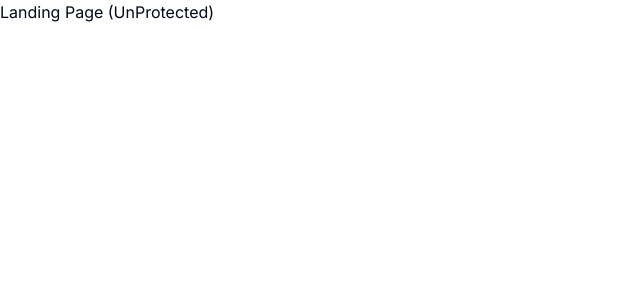
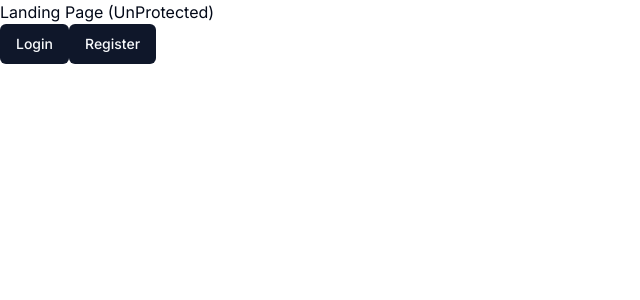
Before and after one commit to ashrrithk/genie-web, a Next.js app: page / in a window 1280 px wide. Shown: the top 300 px of the page, without its empty margins (0-640 px from the left). Built offline with nearby package versions, Linux system fonts and the light colour scheme.

Commit message:
auth added

```diff
--- /dev/null
+++ b/app/(auth)/(routes)/sign-in/[[...sign-in]]/page.tsx
@@ -0,0 +1,5 @@
+import { SignIn } from "@clerk/nextjs";
+
+export default function Page() {
+  return <SignIn />;
+}
--- /dev/null
+++ b/app/(auth)/(routes)/sign-up/[[...sign-up]]/page.tsx
@@ -0,0 +1,5 @@
+import { SignUp } from "@clerk/nextjs";
+
+export default function Page() {
+  return <SignUp />;
+}
--- /dev/null
+++ b/app/(auth)/layout.tsx
@@ -0,0 +1,9 @@
+import exp from "constants";
+
+const AuthLayout = ({ children }: { children: React.ReactNode }) => {
+  return (
+    <div className="flex items-center justify-center h-full">{children}</div>
+  );
+};
+
+export default AuthLayout;
--- a/app/(dashboard)/(routes)/dashboard/page.tsx
+++ b/app/(dashboard)/(routes)/dashboard/page.tsx
@@ -1,10 +1,12 @@
 import { Button } from "@/components/ui/button";
+import { UserButton } from "@clerk/nextjs";
 import Image from "next/image";
 
 export default function DashboardPage() {
   return (
     <div>
       <h1>Dashboard Pag (Protected)</h1>
+      <UserButton afterSignOutUrl="/" />
     </div>
   );
 }
--- a/app/(landing)/page.tsx
+++ b/app/(landing)/page.tsx
@@ -1,9 +1,19 @@
+import { Button } from "@/components/ui/button";
 import exp from "constants";
+import Link from "next/link";
 
 const LandingPage = () => {
   return (
     <div>
       <h1>Landing Page (UnProtected)</h1>
+      <div>
+        <Link href="/sign-in">
+          <Button>Login</Button>
+        </Link>
+        <Link href="/sign-up">
+          <Button>Register</Button>
+        </Link>
+      </div>
     </div>
   );
 };
--- a/app/layout.tsx
+++ b/app/layout.tsx
@@ -1,6 +1,7 @@
 import "./globals.css";
 import type { Metadata } from "next";
 import { Inter } from "next/font/google";
+import { ClerkProvider } from "@clerk/nextjs";
 
 const inter = Inter({ subsets: ["latin"] });
 
@@ -15,8 +16,10 @@
   children: React.ReactNode;
 }) {
   return (
-    <html lang="en">
-      <body className={inter.className}>{children}</body>
-    </html>
+    <ClerkProvider>
+      <html lang="en">
+        <body className={inter.className}>{children}</body>
+      </html>
+    </ClerkProvider>
   );
 }
--- a/package.json
+++ b/package.json
@@ -9,6 +9,7 @@
     "lint": "next lint"
   },
   "dependencies": {
+    "@clerk/nextjs": "^4.23.3",
     "@radix-ui/react-slot": "^1.0.2",
     "@types/node": "20.5.3",
     "@types/react": "18.2.21",
```
Also changed, not shown: middleware.ts (added, +12 -0 lines), 1 other file (tests, documents, lock files or other folders).
